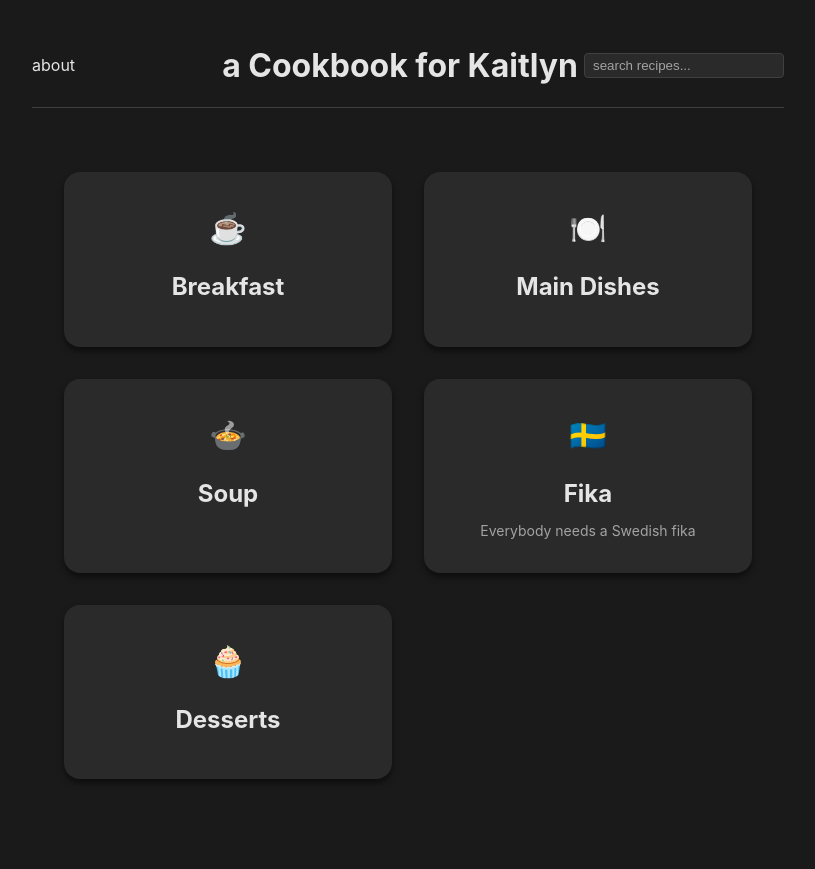
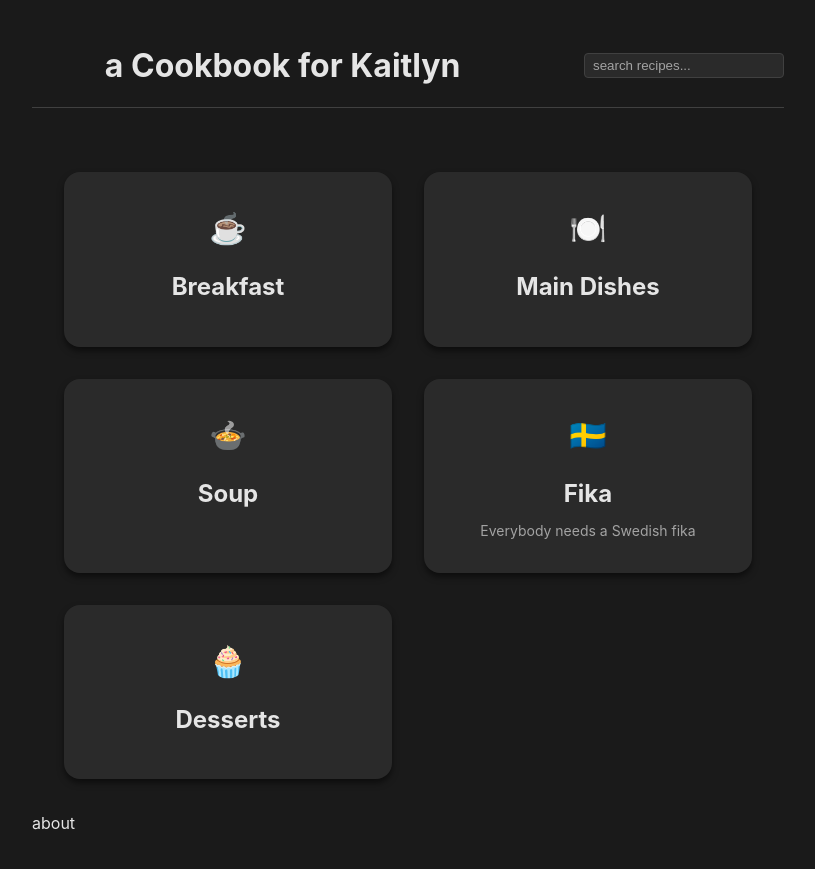
Before and after one commit to williamsca/recipes, a Jekyll site: the page built from index.md, in a window 1280 px wide. Shown: the top 869 px of the page, without its empty margins (232-1047 px from the left). Built offline with Jekyll 4.4.1, drawn with Linux system fonts in a browser that asks for light colours.

Commit message:
moving about to footer

```diff
--- a/_layouts/default.html
+++ b/_layouts/default.html
@@ -11,9 +11,7 @@
 <body>
 
     <header class="site-header">
-        <nav class="header-nav">
-            <a href="{{ '/about' | relative_url }}" class="nav-link">about</a>
-        </nav>
+
         <h1 class="site-title"><a href="{{ '/' | relative_url }}">{{ site.title }}</a></h1>
         <div class="search-container" style="position: relative;">
             <input type="text" id="search-input" placeholder="search recipes..." class="search-input">
@@ -28,7 +26,9 @@
     </main>
 
     <footer class="site-footer">
-        <p></p> <!-- Made with love for Valentine's Day -->
+        <p> <nav class="footer-nav">
+            <a href="{{ '/about' | relative_url }}" class="nav-link">about</a>
+        </nav> </p> <!-- Made with love for Valentine's Day -->
     </footer>
 </body>
 
--- a/assets/css/main.scss
+++ b/assets/css/main.scss
@@ -59,7 +59,7 @@
     border-bottom: 1px solid var(--color-border);
 }
 
-.header-nav {
+.footer-nav {
     flex: 1;
 }
 
```
